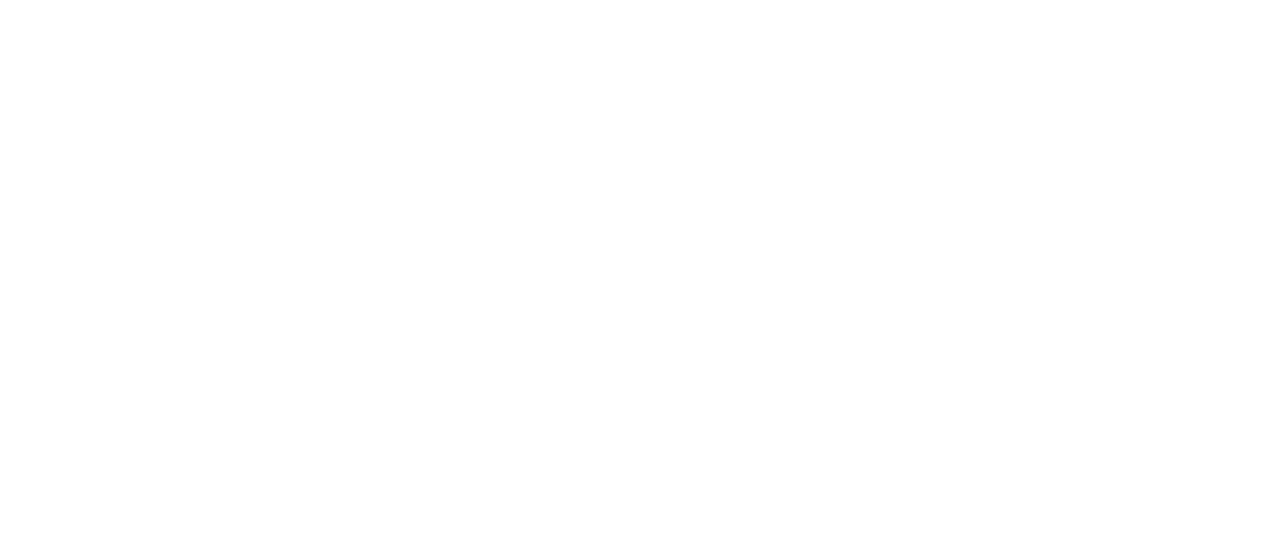
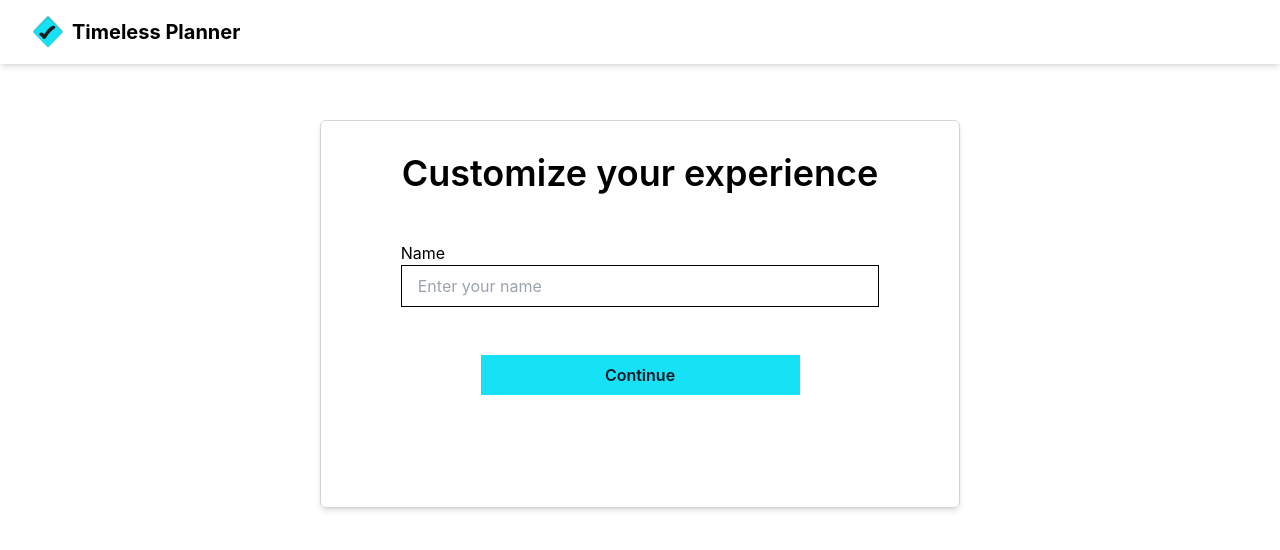
Before and after one commit to kingieX/timeless-event, a React (Vite) app: page /signup/customize-experience in a window 1280 px wide. Before the commit this address had no page. Shown: the top 550 px of the page. Built offline with nearby package versions, Linux system fonts and the light colour scheme.

Commit message:
new update

```diff
--- a/src/App.jsx
+++ b/src/App.jsx
@@ -7,6 +7,8 @@
 import Resources from './pages/navigationPages/Resources';
 import Pricing from './pages/navigationPages/Pricing';
 import Upgrade from './pages/navigationPages/Upgrade';
+import Onboard1 from './pages/upboardingPages/Onboard1';
+import Onboard2 from './pages/upboardingPages/Onboard2';
 
 const App = () => {
   return (
@@ -19,6 +21,10 @@
         <Route path="/resources" element={<Resources />} />
         <Route path="/pricing" element={<Pricing />} />
         <Route path="/upgrade" element={<Upgrade />} />
+
+        {/* Onborading routes */}
+        <Route path="/signup/onboard" element={<Onboard1 />} />
+        <Route path="/signup/customize-experience" element={<Onboard2 />} />
       </Routes>
     </Router>
   );
--- a/src/components/Footer.jsx
+++ b/src/components/Footer.jsx
@@ -11,7 +11,7 @@
         <div className="mb-4">
           {/* Logo and Name */}
           <Link className="flex items-center" to="/">
-            <img src={Logo} alt="Logo" className="h-16 w-16" />
+            <img src={Logo} alt="Logo" className="lg:h-16 lg:w-16 w-8 h-8" />
             <span className="ml-2 lg:text-2xl lg:font-normal text-gray-800">
               Timeless Planner
             </span>
--- a/src/components/NavBar.jsx
+++ b/src/components/NavBar.jsx
@@ -19,7 +19,7 @@
         {/* Logo and Name */}
         <Link className="flex items-center" to="/">
           <img src={Logo} alt="Logo" className="h-8 w-8" />
-          <span className="ml-2 lg:text-xl lg:font-bold text-gray-800">
+          <span className="ml-2 lg:text-xl text-sm lg:font-bold text-gray-800">
             Timeless Planner
           </span>
         </Link>
@@ -79,7 +79,7 @@
       {/* Mobile Menu */}
       {menuOpen && (
         <div className="lg:hidden">
-          <ul className="flex flex-col border-t-2 space-y-4 px-4 py-4">
+          <ul className="flex flex-col border-t space-y-4 px-4 py-4">
             <li>
               <Link to="/features" className={menuStyle}>
                 Features
--- a/src/pages/Login.jsx
+++ b/src/pages/Login.jsx
@@ -8,11 +8,11 @@
 const Login = () => {
   return (
     <div className="">
-      <div className="mb-6 flex items-center border-b py-4 px-8">
+      <div className="mb-6 flex items-center shadow-md py-4 lg:px-8 px-4">
         {/* Logo and Name */}
         <Link className="flex items-center" to="/">
           <img src={Logo} alt="Logo" className="h-8 w-8" />
-          <span className="ml-2 lg:text-xl lg:font-bold text-gray-800">
+          <span className="ml-2 lg:text-xl text-sm lg:font-bold text-gray-800">
             Timeless Planner
           </span>
         </Link>
--- a/src/pages/Signup.jsx
+++ b/src/pages/Signup.jsx
@@ -1,17 +1,22 @@
 // import React from 'react';
-import { Link } from 'react-router-dom';
+import { Link, useNavigate } from 'react-router-dom';
 import { FcGoogle } from 'react-icons/fc';
 import SignupImage from '/image/signup.png';
 import Logo from '/image/logo.svg';
 
 const SignUp = () => {
+  const navigate = useNavigate();
+
+  const handleButtonClick = () => {
+    navigate('/signup/onboard');
+  };
   return (
     <div className="">
-      <div className="mb-6 flex items-center border-b py-4 px-8">
+      <div className="mb-6 flex items-center shadow-md py-4 lg:px-8 px-4">
         {/* Logo and Name */}
         <Link className="flex items-center" to="/">
           <img src={Logo} alt="Logo" className="h-8 w-8" />
-          <span className="ml-2 lg:text-xl lg:font-bold text-gray-800">
+          <span className="ml-2 lg:text-xl text-sm lg:font-bold text-gray-800">
             Timeless Planner
           </span>
         </Link>
@@ -50,7 +55,10 @@
                   className="w-full px-4 py-2 border border-gray-300 focus:outline-none focus:border-primary"
                 />
               </div>
-              <button className="bg-primary text-black font-semibold py-2 px-4 w-full hover:bg-transparent hover:border hover:border-primary hover:text-primary transition duration-300">
+              <button
+                onClick={handleButtonClick}
+                className="bg-primary text-black font-semibold py-2 px-4 w-full hover:bg-transparent hover:border hover:border-primary hover:text-primary transition duration-300"
+              >
                 Sign up
               </button>
             </form>
--- /dev/null
+++ b/src/pages/upboardingPages/Onboard1.jsx
@@ -0,0 +1,49 @@
+// import React from 'react'
+import { Link, useNavigate } from 'react-router-dom';
+import Logo from '/image/logo.svg';
+
+const Onboard1 = () => {
+  const navigate = useNavigate();
+
+  const handleButtonClick = () => {
+    navigate('/signup/customize-experience');
+  };
+
+  return (
+    <div>
+      <div className="mb-6 flex items-center shadow-md py-4 lg:px-8 px-4">
+        {/* Logo and Name */}
+        <Link className="flex items-center" to="/">
+          <img src={Logo} alt="Logo" className="h-8 w-8" />
+          <span className="ml-2 lg:text-xl text-sm lg:font-bold text-gray-800">
+            Timeless Planner
+          </span>
+        </Link>
+      </div>
+
+      <div className="flex flex-col justify-center items-center">
+        <div className="flex flex-col justify-center items-center lg:w-1/2  my-8 py-8 lg:pb-28 lg:shadow-md lg:border lg:border-gray rounded-md">
+          <h2 className="lg:text-4xl text-2xl font-semibold lg:mb-12 mb-8 text-center">
+            Let’s get to know you better
+          </h2>
+          <div className="lg:w-3/4 w-full mb-12">
+            <label className="block text-gray-700">Name</label>
+            <input
+              type="text"
+              placeholder="Enter your name"
+              className="w-full px-4 py-2 border border-gray-300 focus:outline-none focus:border-primary"
+            />
+          </div>
+          <button
+            onClick={handleButtonClick}
+            className="lg:w-1/2 w-full bg-primary text-black font-semibold py-2 px-4 hover:bg-transparent hover:border hover:border-primary hover:text-primary transition duration-300"
+          >
+            Continue
+          </button>
+        </div>
+      </div>
+    </div>
+  );
+};
+
+export default Onboard1;
--- /dev/null
+++ b/src/pages/upboardingPages/Onboard2.jsx
@@ -0,0 +1,49 @@
+// import React from 'react'
+import { Link, useNavigate } from 'react-router-dom';
+import Logo from '/image/logo.svg';
+
+const Onboard2 = () => {
+  const navigate = useNavigate();
+
+  const handleButtonClick = () => {
+    navigate('/signup/onboard');
+  };
+
+  return (
+    <div>
+      <div className="mb-6 flex items-center shadow-md py-4 lg:px-8 px-4">
+        {/* Logo and Name */}
+        <Link className="flex items-center" to="/">
+          <img src={Logo} alt="Logo" className="h-8 w-8" />
+          <span className="ml-2 lg:text-xl text-sm lg:font-bold text-gray-800">
+            Timeless Planner
+          </span>
+        </Link>
+      </div>
+
+      <div className="flex flex-col justify-center items-center">
+        <div className="flex flex-col justify-center items-center lg:w-1/2  my-8 py-8 lg:pb-28 lg:shadow-md lg:border lg:border-gray rounded-md">
+          <h2 className="lg:text-4xl text-2xl font-semibold lg:mb-12 mb-8 text-center">
+            Customize your experience
+          </h2>
+          <div className="lg:w-3/4 w-full mb-12">
+            <label className="block text-gray-700">Name</label>
+            <input
+              type="text"
+              placeholder="Enter your name"
+              className="w-full px-4 py-2 border border-gray-300 focus:outline-none focus:border-primary"
+            />
+          </div>
+          <button
+            onClick={handleButtonClick}
+            className="lg:w-1/2 w-full bg-primary text-black font-semibold py-2 px-4 hover:bg-transparent hover:border hover:border-primary hover:text-primary transition duration-300"
+          >
+            Continue
+          </button>
+        </div>
+      </div>
+    </div>
+  );
+};
+
+export default Onboard2;
```
